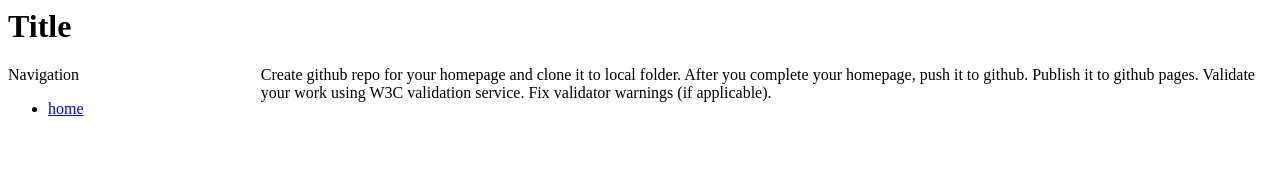
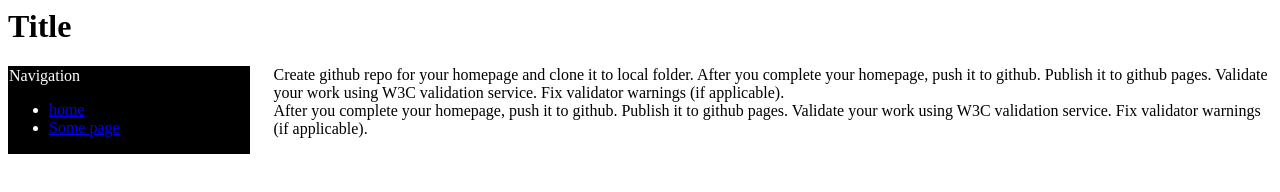
Before and after one commit to akvamor/css, a plain HTML site: page index.html in a window 1280 px wide. Drawn offline with Linux system fonts and the light colour scheme.

Commit message:
Updated styles

```diff
--- a/index.html
+++ b/index.html
@@ -10,11 +10,14 @@
 			}
 			container{
 				float: right;
-				width: 80%;
+				width: 79%;
 			}
 			nav{
-				width: 20%;
+				width: 19%;
 				float: left;
+				border: 1px solid black;
+				background-color: black;
+				color: white;
 			}
 		</style>
 	</head>
@@ -23,14 +26,23 @@
 		<nav>Navigation
 			<ul>
 				<li><a href="#">home</a></li>
+				<li><a href="#">Some page</a></li>
 			</ul>
 		</nav>
 		<container>
-			Create github repo for your homepage and clone it to local folder.
-			After you complete your homepage, push it to github.
-			Publish it to github pages.
-			Validate your work using W3C validation service.
-			Fix validator warnings (if applicable).
+			<div>
+				Create github repo for your homepage and clone it to local folder.
+				After you complete your homepage, push it to github.
+				Publish it to github pages.
+				Validate your work using W3C validation service.
+				Fix validator warnings (if applicable).
+			</div>
+			<div>
+				After you complete your homepage, push it to github.
+				Publish it to github pages.
+				Validate your work using W3C validation service.
+				Fix validator warnings (if applicable).
+			</div>
 		</container>
 	</body>
 </html>
```
